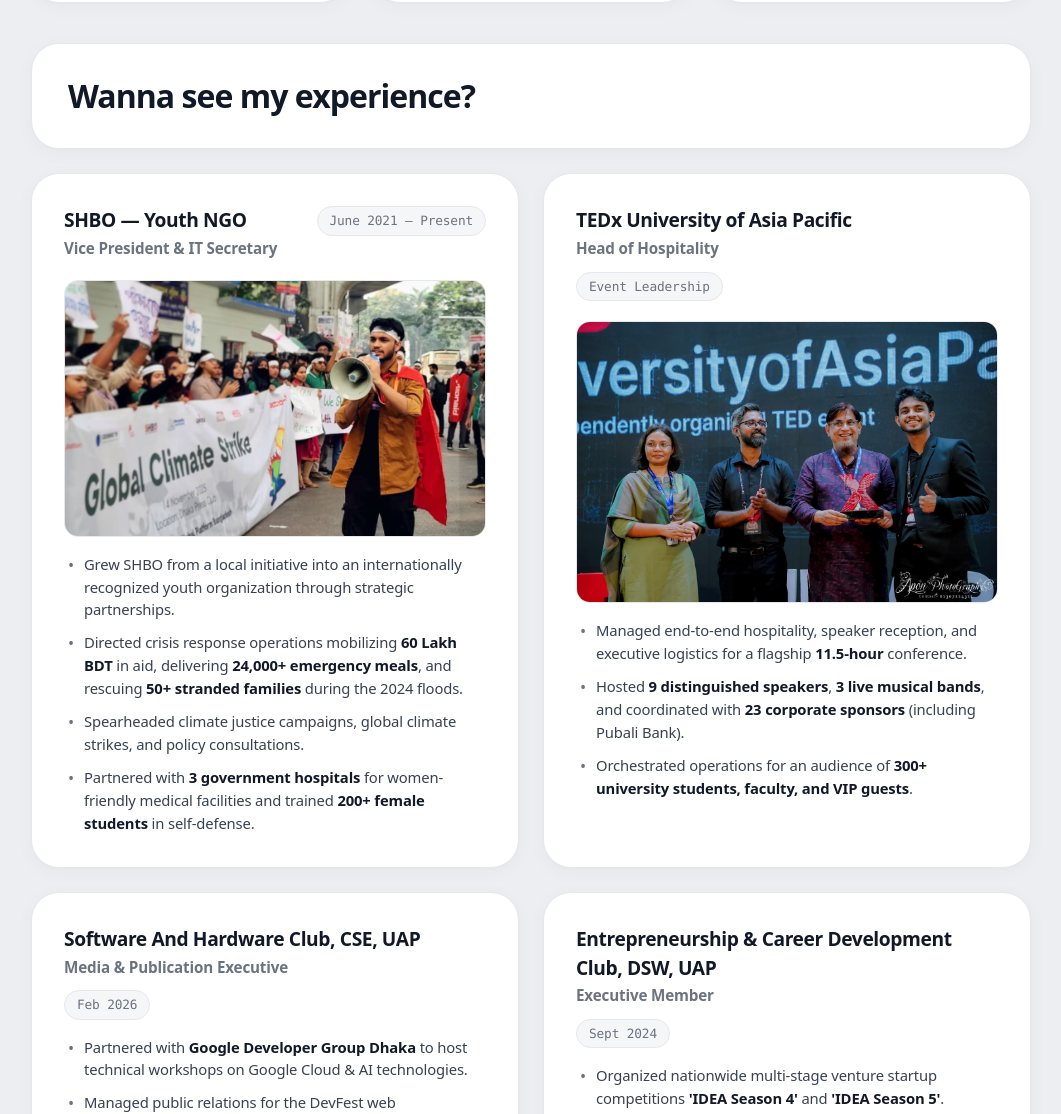
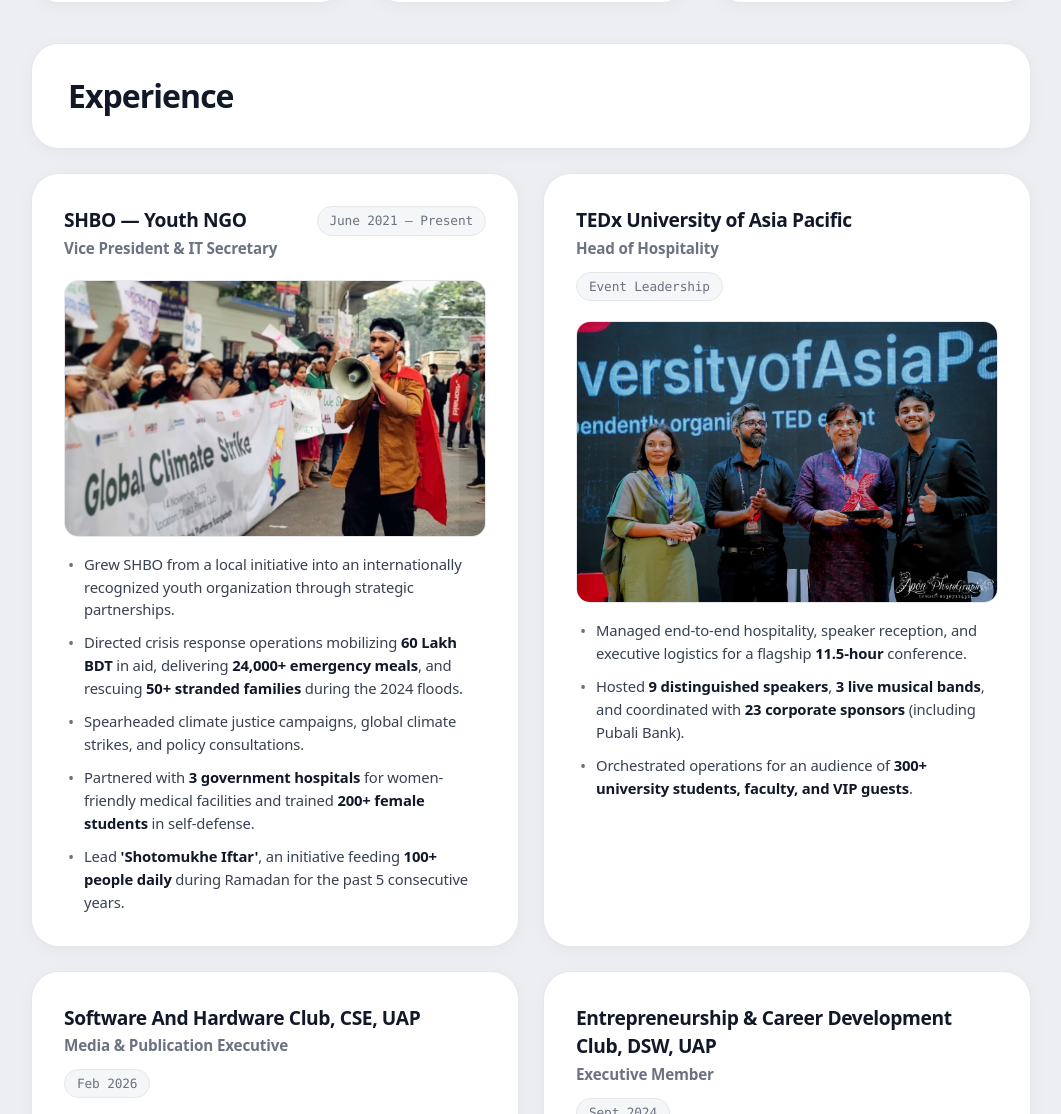
Before and after one commit to S0hanbd/Portfolio, a plain HTML site: page index.html in a window 1280 px wide. Shown: the part 1431-2545 px from the top of the page, without its empty margins (109-1170 px from the left). Drawn offline with Linux system fonts and the light colour scheme.

Commit message:
Add Shotomukhe Iftar initiative to SHBO Experience card

```diff
--- a/index.html
+++ b/index.html
@@ -251,7 +251,7 @@
       <!-- Experience Section -->
       <section id="experience" aria-labelledby="heading-experience">
         <div class="section-header-card" style="margin-bottom:24px;">
-          <h2 id="heading-experience" class="section-heading">Wanna see my experience?</h2>
+          <h2 id="heading-experience" class="section-heading">Experience</h2>
         </div>
 
         <div class="experience-bento-grid">
@@ -284,6 +284,7 @@
               <li>Spearheaded climate justice campaigns, global climate strikes, and policy consultations.</li>
               <li>Partnered with <strong>3 government hospitals</strong> for women-friendly medical facilities and
                 trained <strong>200+ female students</strong> in self-defense.</li>
+              <li>Lead <strong>'Shotomukhe Iftar'</strong>, an initiative feeding <strong>100+ people daily</strong> during Ramadan for the past 5 consecutive years.</li>
             </ul>
           </article>
 
```
